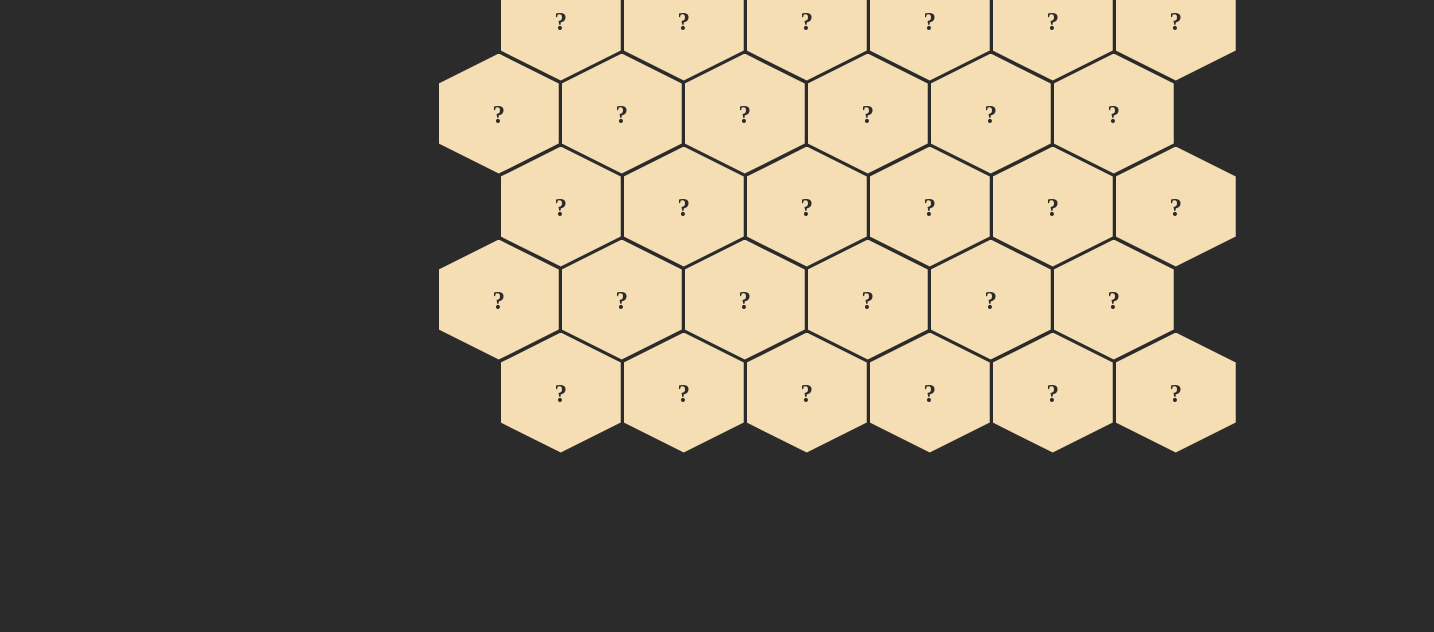
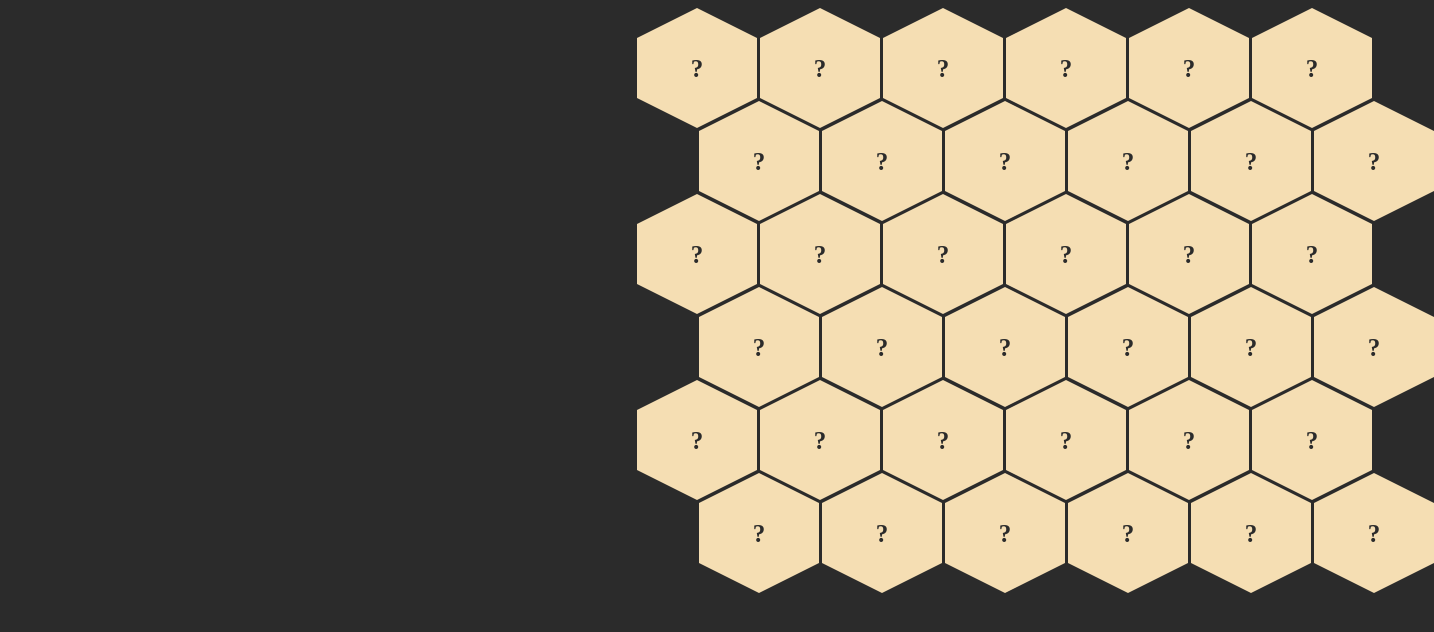
Before and after one commit to Hellvless/Thaumcraft-Minigame, a plain HTML site: page index.html in a window 1280 px wide. Shown: the whole page, 1434 px wide, since content can reach past the window. Drawn offline with Linux system fonts and the light colour scheme.

Commit message:
Fixing Grid Position

```diff
--- a/script.js
+++ b/script.js
@@ -14,9 +14,12 @@
 const hexHeight = hexSize * 4 / 2; // Altura do hexágono
 const hexWidth = hexSize; // Largura base do hexágono
 
+
 // Atualiza o tamanho do contêiner da grade
-gridContainer.style.width = `${cols * hexWidth * 0.75 + (cols - 1) * spacing}px`;
-gridContainer.style.height = `${rows * hexHeight + (rows - 1) * spacing}px`;
+gridContainer.style.width = `${cols}px`;
+gridContainer.style.height = `${rows}px`;
+
+
 
 for (let row = 0; row < rows; row++) {
   for (let col = 0; col < cols; col++) {
--- a/styles.css
+++ b/styles.css
@@ -2,16 +2,17 @@
   display: flex;
   justify-content: center;
   align-items: center;
-  height: 100vh;
-  margin: 0;
   background-color: #2b2b2b;
 }
 
 #grid-container {
-  position: relative; /* Permite posicionamento absoluto dos hexágonos */
-  width: 50%; /* Tamanho adaptável */
-  height: 50%; /* Calculado dinamicamente no JS */
+  position: relative;
+  width: auto; /* Calculado dinamicamente no JS */
+  height: auto; /* Calculado dinamicamente no JS */
+  display: flex;
+  flex-wrap: wrap; /* Garante flexibilidade no layout */
 }
+
 
 .hex {
   position: absolute; /* Posicionamento absoluto dentro do grid */
```
